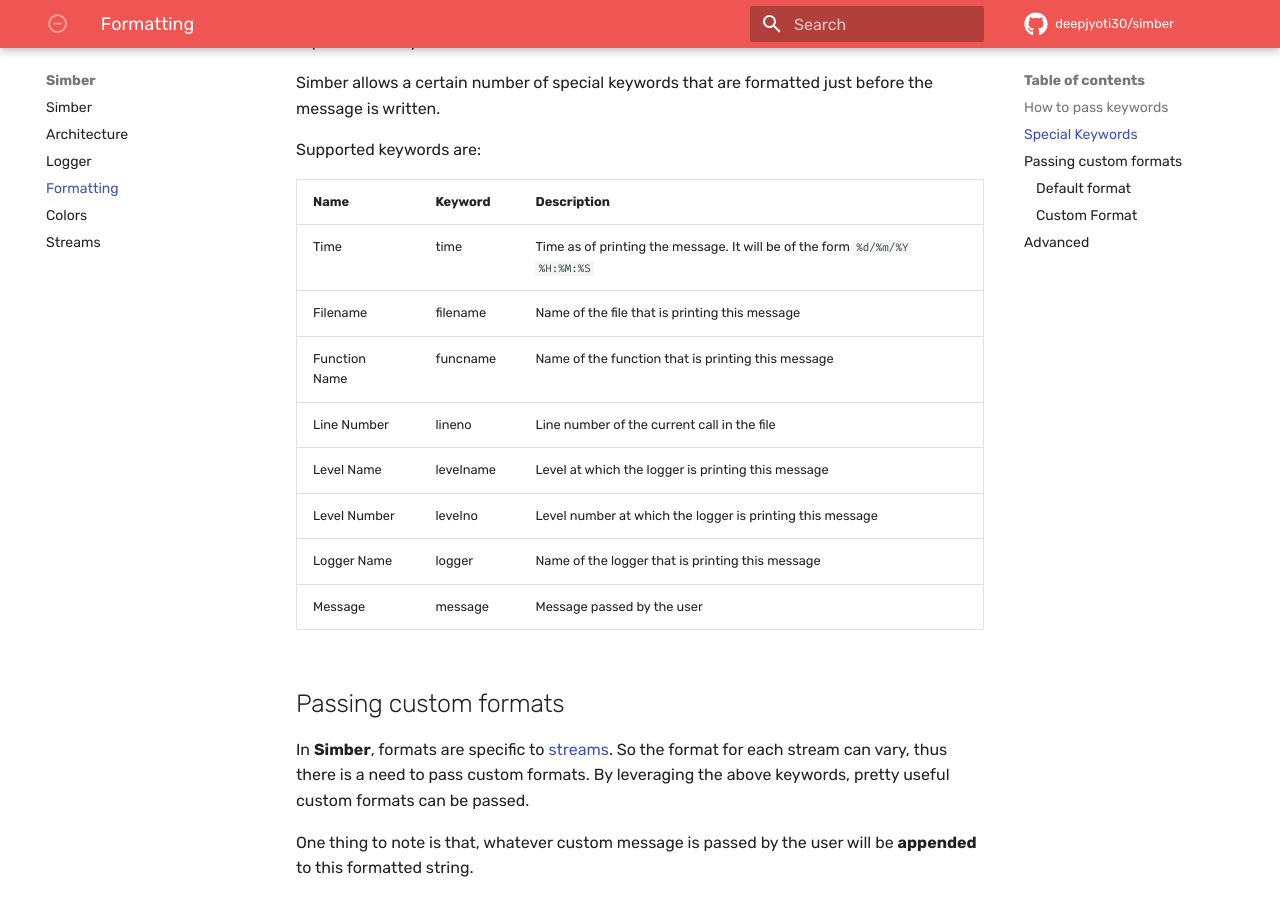
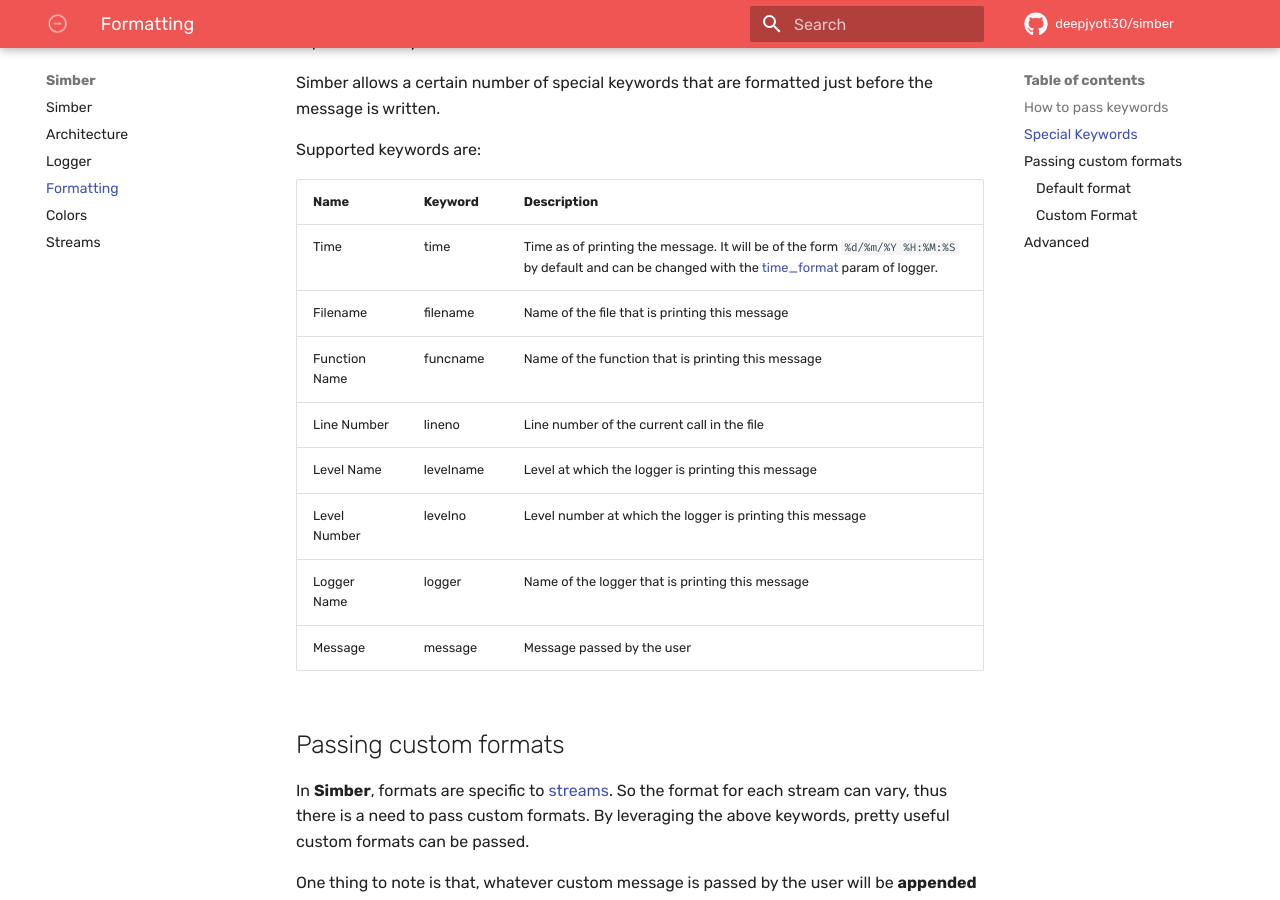
Before and after one commit to deepjyoti30/simber, an MkDocs documentation site: the page built from docs/en/docs/formatting.md, in a window 1280 px wide and 900 px high, scrolled down 573 px. Built offline with MkDocs 1.6.1 and Material for MkDocs 9.7.7, drawn with Linux system fonts in a browser that asks for light colours; comment, search, counter and statistics services are not loaded.

Commit message:
Update the docs with details about 'time_format'

```diff
--- a/docs/en/docs/formatting.md
+++ b/docs/en/docs/formatting.md
@@ -24,7 +24,7 @@
 
 | Name | Keyword | Description |
 | ---- | ------- | ----------- |
-| Time | time    | Time as of printing the message. It will be of the form `%d/%m/%Y %H:%M:%S` |
+| Time | time    | Time as of printing the message. It will be of the form `%d/%m/%Y %H:%M:%S` by default and can be changed with the [time_format](https://simber.deepjyoti30.dev/logger/#logger-class) param of logger. |
 | Filename | filename | Name of the file that is printing this message |
 | Function Name | funcname | Name of the function that is printing this message |
 | Line Number | lineno | Line number of the current call in the file |
```
Also changed, not shown: docs/en/docs/logger.md (+1 -0 lines), docs/en/docs/streams.md (+1 -0 lines).
